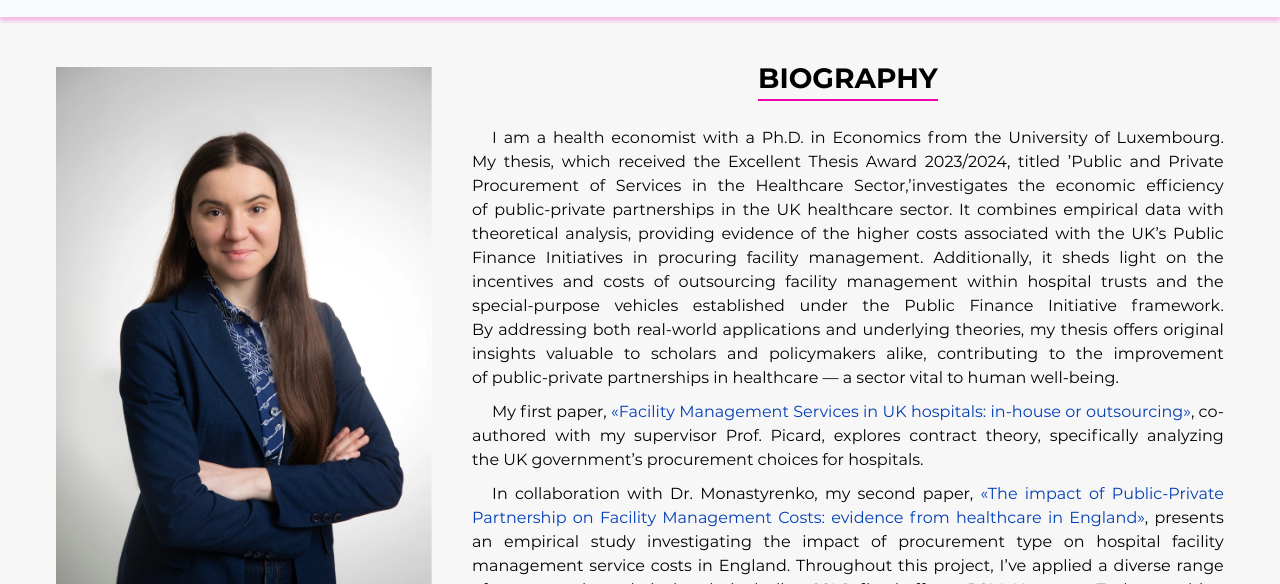
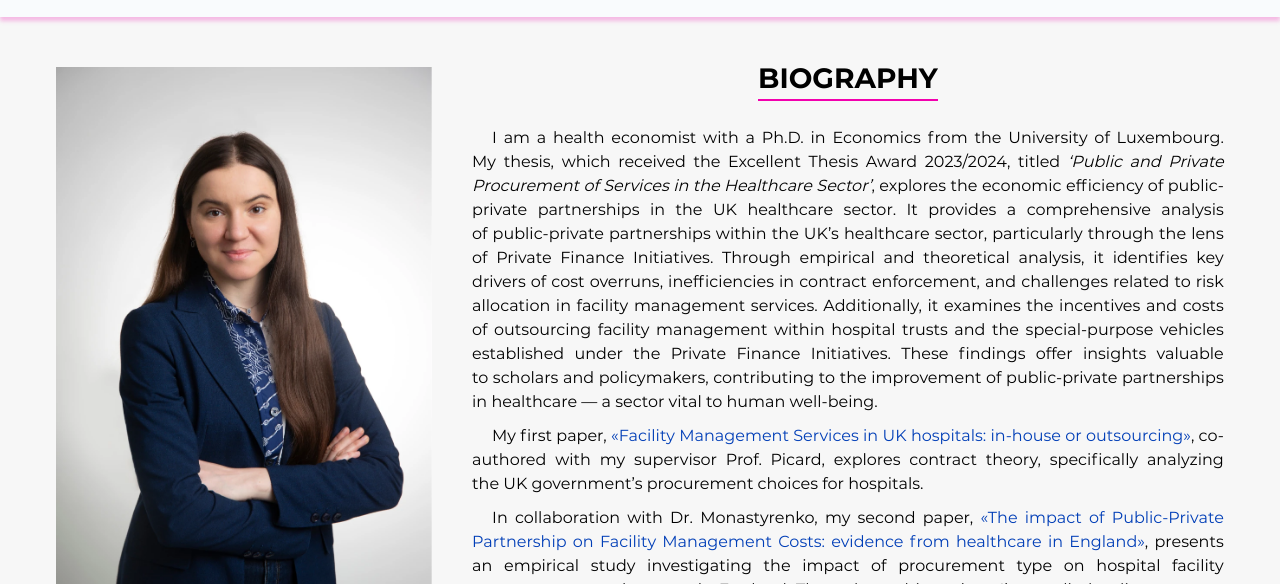
Before and after one commit to apodaneva/apodaneva.github.io, a website: page source/index.html in a window 1280 px wide. Shown: the part 61-645 px from the top of the page. Drawn offline with nearby package versions, Linux system fonts and the light colour scheme; files that its build step writes are made by us from their sources.

Commit message:
biography

```diff
--- a/source/index.html
+++ b/source/index.html
@@ -87,7 +87,7 @@
         </div>
         <div class="about__biography">
           <h2>Biography</h2>
-          <p>I&nbsp;am a&nbsp;health economist with a&nbsp;Ph.D. in&nbsp;Economics from the University of&nbsp;Luxembourg. My&nbsp;thesis, which received the Excellent Thesis Award 2023/2024, titled &rsquo;Public and Private Procurement of&nbsp;Services in&nbsp;the Healthcare Sector,&rsquo;investigates the economic efficiency of&nbsp;public-private partnerships in&nbsp;the&nbsp;UK healthcare sector. It&nbsp;combines empirical data with theoretical analysis, providing evidence of&nbsp;the higher costs associated with the UK&rsquo;s Public Finance Initiatives in&nbsp;procuring facility management. Additionally, it&nbsp;sheds light on&nbsp;the incentives and costs of&nbsp;outsourcing facility management within hospital trusts and the special-purpose vehicles established under the Public Finance Initiative framework. By&nbsp;addressing both real-world applications and underlying theories, my&nbsp;thesis offers original insights valuable to&nbsp;scholars and policymakers alike, contributing to&nbsp;the improvement of&nbsp;public-private partnerships in&nbsp;healthcare&nbsp;&mdash; a&nbsp;sector vital to&nbsp;human well-being.</p>
+          <p>I&nbsp;am a&nbsp;health economist with a&nbsp;Ph.D. in&nbsp;Economics from the University of&nbsp;Luxembourg. My&nbsp;thesis, which received the Excellent Thesis Award 2023/2024, titled <i>&lsquo;Public and Private Procurement of&nbsp;Services in&nbsp;the Healthcare Sector&rsquo;</i>, explores the economic efficiency of&nbsp;public-private partnerships in&nbsp;the&nbsp;UK healthcare sector. It&nbsp;provides a&nbsp;comprehensive analysis of&nbsp;public-private partnerships within the UK&rsquo;s healthcare sector, particularly through the lens of&nbsp;Private Finance Initiatives. Through empirical and theoretical analysis, it&nbsp;identifies key drivers of&nbsp;cost overruns, inefficiencies in&nbsp;contract enforcement, and challenges related to&nbsp;risk allocation in&nbsp;facility management services. Additionally, it&nbsp;examines the incentives and costs of&nbsp;outsourcing facility management within hospital trusts and the special-purpose vehicles established under the Private Finance Initiatives. These findings offer insights valuable to&nbsp;scholars and policymakers, contributing to&nbsp;the improvement of&nbsp;public-private partnerships in&nbsp;healthcare&nbsp;&mdash; a&nbsp;sector vital to&nbsp;human well-being.</p>
           <p>My&nbsp;first paper, <a href="#article1">&laquo;Facility Management Services in&nbsp;UK hospitals: in-house or&nbsp;outsourcing&raquo;</a>, co-authored with my&nbsp;supervisor Prof. Picard, explores contract theory, specifically analyzing the&nbsp;UK government&rsquo;s procurement choices for hospitals.</p>
           <p>In&nbsp;collaboration with Dr. Monastyrenko, my&nbsp;second paper, <a href="#article2"> &laquo;The impact of&nbsp;Public-Private Partnership on&nbsp;Facility Management Costs: evidence from healthcare in&nbsp;England&raquo;</a>, presents an&nbsp;empirical study investigating the impact of&nbsp;procurement type on&nbsp;hospital facility management service costs in&nbsp;England. Throughout this project, I&rsquo;ve applied a&nbsp;diverse range of&nbsp;econometric analytical tools, including 2SLS, fixed effects, PSM, Hausman-Taylor, machine learning techniques, and rigorous robustness checks using panel data.</p>
           <p>My&nbsp;solo-authored third paper, <a href="#article3">&laquo;Monitoring Intensity against Fees: striking the right balance&raquo;</a>, delves into game theory and contract theory, where&nbsp;I search for a&nbsp;relational contract determining an&nbsp;optimal fee-to-bonus ratio in&nbsp;outsourcing contracts within the healthcare sector.</p>
```
Also changed, not shown: build/img/favicons/180.png, build/img/favicons/192.png, build/img/favicons/512.png, build/index.html.
